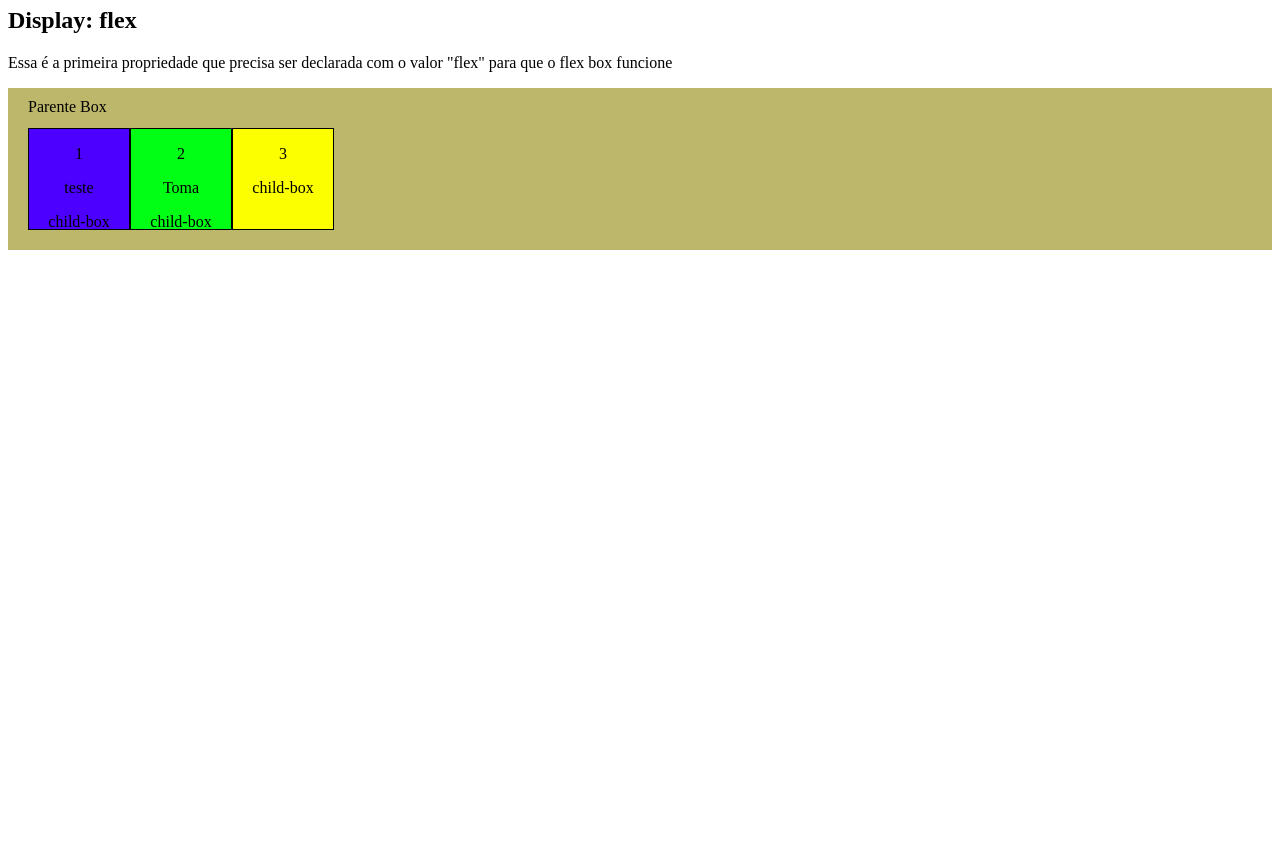
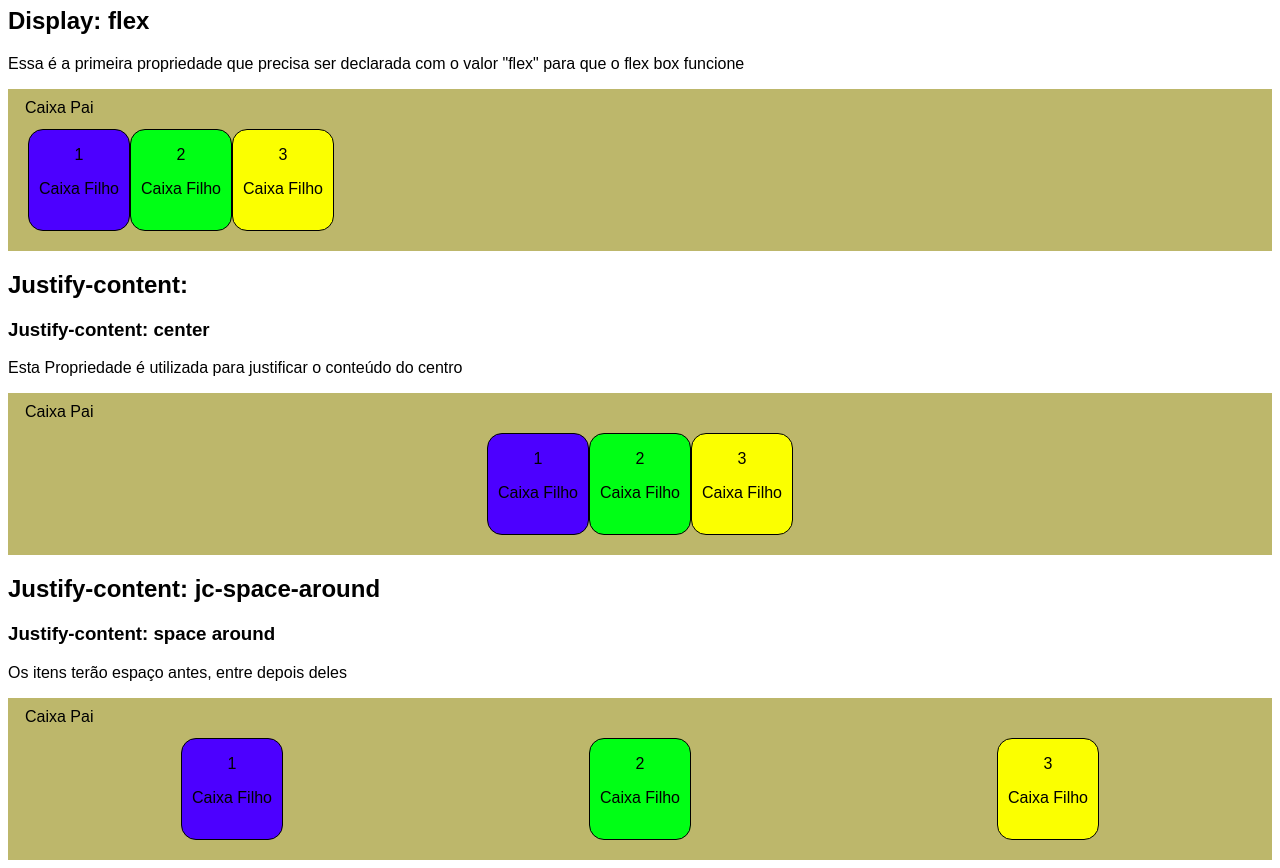
Before and after one commit to Romenno/css-flexbox, a plain HTML site: page index.html in a window 1280 px wide. Shown: the part 73-941 px from the top of the page. Before the commit the page ends 800 px from the top, so only its background shows below. Drawn offline with Linux system fonts and the light colour scheme.

Commit message:
Flex Box

```diff
--- a/index.html
+++ b/index.html
@@ -1,5 +1,6 @@
 <!DOCTYPE html>
 <html lang="pt-br">
+
 <head>
     <meta charset="UTF-8">
     <meta http-equiv="X-UA-Compatible" content="IE=edge">
@@ -7,35 +8,133 @@
     <title>Propriedades Css flexbox</css-flexbox></title>
     <link rel="stylesheet" href="./style.css">
 </head>
+
 <body>
     <h1 class="page-tittle"> Propriedades Css do Flexbox </h1>
 
-    <section class="property">
+    <section class="property-section" id="display-flex">
         <h2 class="property-tittle">Display: flex</h2>
-    <p class="propet-explonation">Essa é a primeira propriedade que precisa ser declarada com o valor "flex" para que o flex box funcione</p>
+        <p class="property-explanation">Essa é a primeira propriedade que precisa ser declarada com o valor "flex" para
+            que o flex box funcione</p>
 
         <div class="parent-box">
-    <p>Parente Box</p>
+            <p>Caixa Pai</p>
 
             <div class="child-box">
                 <p>1</p>
-        teste
-        <p>child-box</p>
+
+                <p>Caixa Filho</p>
             </div>
 
             <div class="child-box">
                 <p>2</p>
-        Toma
-        <p>child-box</p>
+
+                <p>Caixa Filho</p>
             </div>
 
             <div class="child-box">
                 <p>3</p>
-        <p>child-box</p>
+                <p>Caixa Filho</p>
             </div>
 
         </div>
 
     </section>
+
+
+
+
+
+
+    <section class="property-section" id="justify-content">
+
+
+        <h2 class="property-tittle">Justify-content:</h2>
+
+        <h3 class="value-tittle">Justify-content: center</h3>
+
+        <p class="property-explanation">Esta Propriedade é utilizada para justificar o conteúdo do centro</p>
+
+        <div class="parent-box">
+            <p>Caixa Pai</p>
+
+            <div class="child-box">
+                <p>1</p>
+
+                <p>Caixa Filho</p>
+            </div>
+
+            <div class="child-box">
+                <p>2</p>
+
+                <p>Caixa Filho</p>
+            </div>
+
+            <div class="child-box">
+                <p>3</p>
+                <p>Caixa Filho</p>
+            </div>
+
+        </div>
+
+    </section>
+
+
+
+
+
+
+
+
+
+ <section class="property-section" id="jc-space-around">
+
+
+        <h2 class="property-tittle">Justify-content: jc-space-around</h2>
+
+        <h3 class="value-tittle">Justify-content: space around</h3>
+
+        <p class="property-explanation">Os itens terão espaço antes, entre depois deles</p>
+
+        <div class="parent-box">
+            <p>Caixa Pai</p>
+
+            <div class="child-box">
+                <p>1</p>
+
+                <p>Caixa Filho</p>
+            </div>
+
+            <div class="child-box">
+                <p>2</p>
+
+                <p>Caixa Filho</p>
+            </div>
+
+            <div class="child-box">
+                <p>3</p>
+                <p>Caixa Filho</p>
+            </div>
+
+        </div>
+
+    </section>
+
+    <section class="property-section" id="justify-content">
+    </section>
+
+    <section class="property-section" id="jc-center">
+    </section>
+
+    <section class="property-section" id="jc-flex-start">
+    </section>
+
+    <section class="property-section" id="jc-space-around">
+    </section>
+
+
+    <section class="property-section" id="jc-space-between">
+    </section>
 </body>
+
 </html>
--- a/style.css
+++ b/style.css
@@ -1,11 +1,20 @@
+
+  @import url('https://fonts.googleapis.com/css2?family=Noto+Sans+Nandinagari&display=swap');
+
+
+
+body{
+    font-family: 'Noto Sans Nandinagari', sans-serif;
+}
 .child-box{
-    border-color: black;
+    /*border-color: black;
     border-style:  solid;
-    border-width: 1px;
+    border-width: 1px;*/
     border: black solid 1px; /* shorthand */
     width: 100px;
     height: 100px;
     text-align: center;
+    border-radius: 15px;
 }
 
 
@@ -36,5 +45,15 @@
 .parent-box > p {
     position: absolute;
     margin-top: -30px;
+    left: 25px;
 
 }
+
+#justify-content .parent-box{
+    justify-content: center;
+
+}
+
+#jc-space-around .parent-box{
+    justify-content: space-around;
+}
```
Also changed, not shown: 1 other file. Lines whose indentation alone changed are shown as unchanged.
